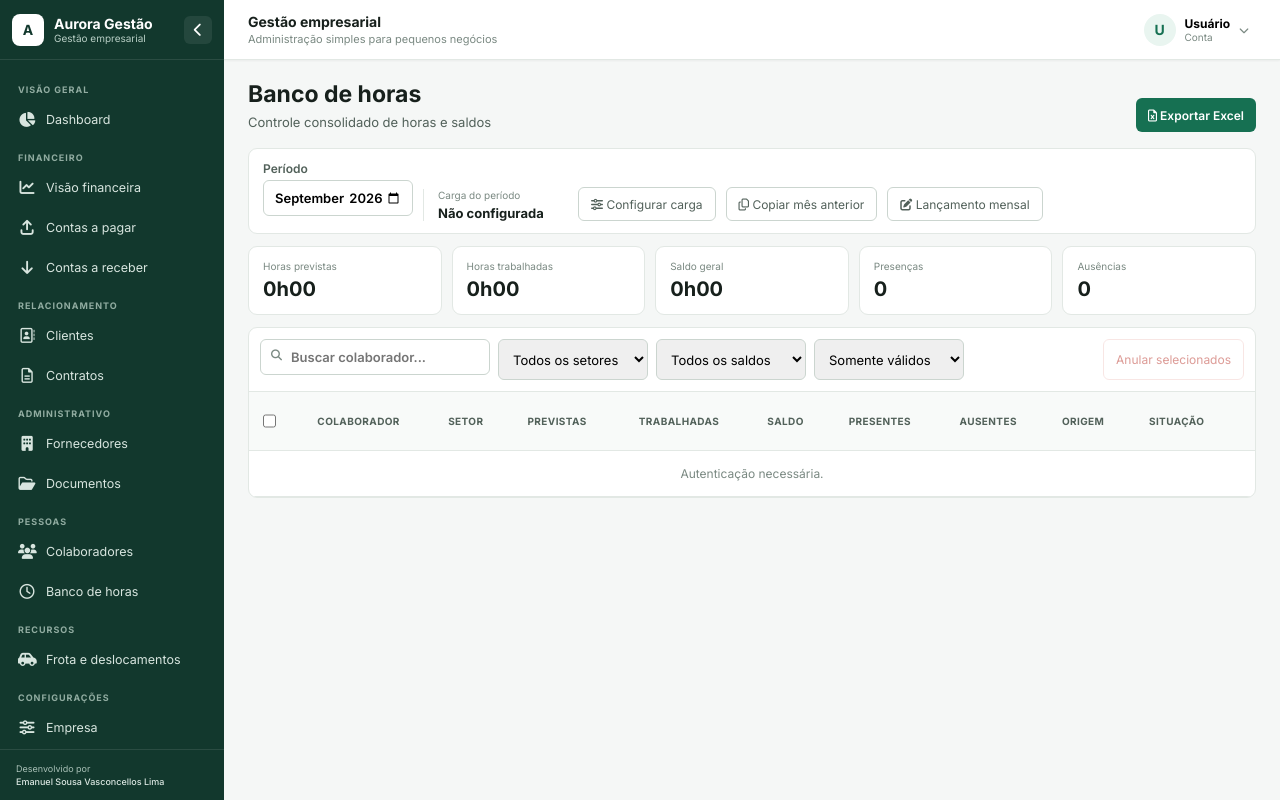
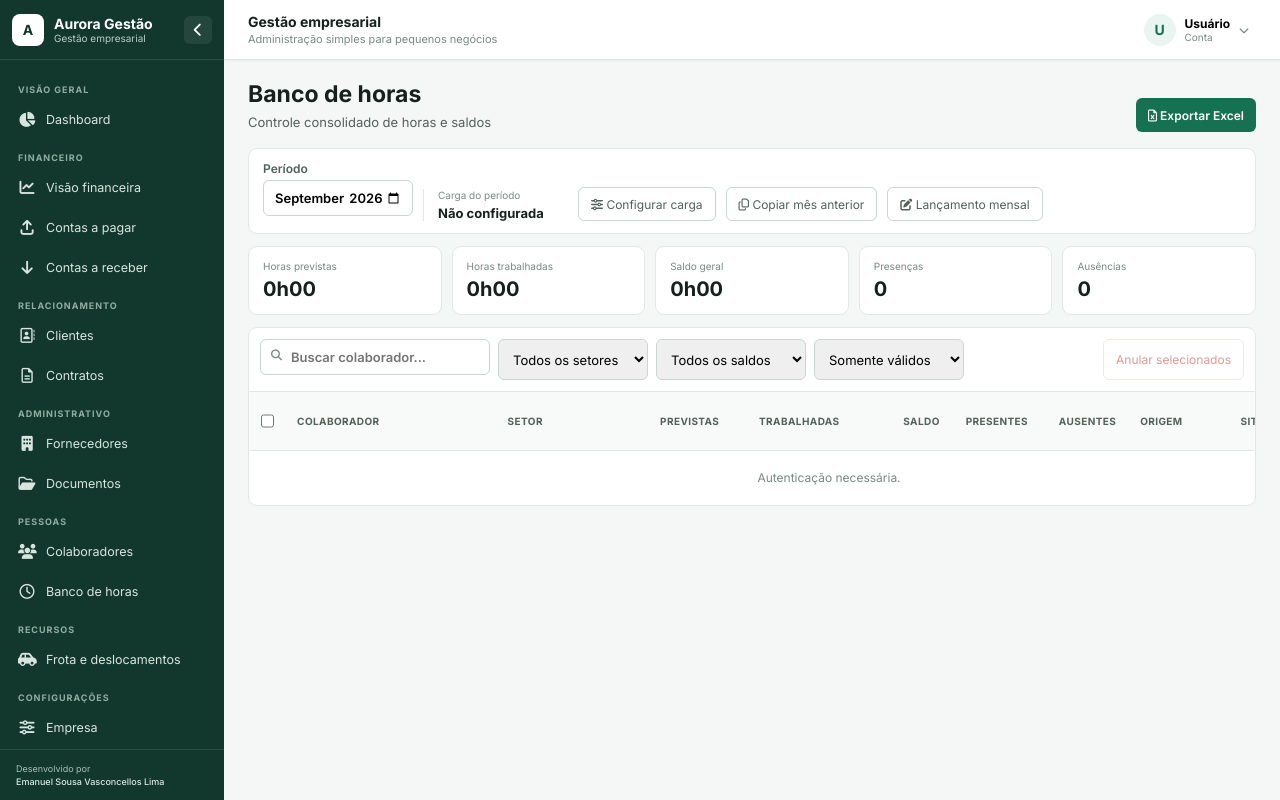
Before and after one commit to poucklack-dev/Gerenciamento-MicroEmpresa, a Flask app: template templates/banco_de_horas.html in a window 1280 px wide. Run offline with Flask 3, Linux system fonts and the light colour scheme; the template is opened without the code that fills it, so the values that code supplies are empty; some libraries are stand-ins or nearby versions.

Commit message:
Alinha tabelas do sistema

```diff
--- /dev/null
+++ b/static/css/table-polish.css
@@ -0,0 +1,141 @@
+/* Tabelas do ERP: alinhamento estável, leitura compacta e rolagem previsível. */
+.content-area table {
+  table-layout: auto;
+  border-collapse: separate !important;
+  border-spacing: 0;
+  color: var(--text);
+}
+
+.content-area thead th {
+  vertical-align: middle;
+  line-height: 1.25;
+  white-space: nowrap;
+  text-align: left;
+}
+
+.content-area tbody td,
+.content-area tfoot td {
+  vertical-align: middle;
+  line-height: 1.35;
+}
+
+.content-area tbody tr:last-child td {
+  border-bottom: 0 !important;
+}
+
+.content-area td:has(.badge),
+.content-area td:has([class*="status-"]) {
+  white-space: nowrap;
+}
+
+.content-area .table-responsive,
+.content-area .table-container,
+.content-area .table-scroll {
+  overflow-x: auto;
+  scrollbar-gutter: stable;
+}
+
+/* Fechamento mensal: cada tipo de informação recebe uma coluna fixa. */
+.table-panel .table-scroll {
+  max-width: 100%;
+}
+
+.table-panel table {
+  width: 100%;
+  min-width: 1160px !important;
+  table-layout: fixed;
+}
+
+.table-panel th,
+.table-panel td {
+  padding-inline: 12px !important;
+}
+
+.table-panel th:first-child,
+.table-panel td:first-child {
+  width: 44px;
+  padding-inline: 6px !important;
+  text-align: center;
+}
+
+.table-panel th:nth-child(2),
+.table-panel td:nth-child(2) { width: 210px; }
+.table-panel th:nth-child(3),
+.table-panel td:nth-child(3) { width: 130px; }
+.table-panel th:nth-child(4),
+.table-panel td:nth-child(4) { width: 105px; }
+.table-panel th:nth-child(5),
+.table-panel td:nth-child(5) { width: 120px; }
+.table-panel th:nth-child(6),
+.table-panel td:nth-child(6) { width: 100px; }
+.table-panel th:nth-child(7),
+.table-panel td:nth-child(7),
+.table-panel th:nth-child(8),
+.table-panel td:nth-child(8) { width: 88px; }
+.table-panel th:nth-child(9),
+.table-panel td:nth-child(9) { width: 100px; }
+.table-panel th:nth-child(10),
+.table-panel td:nth-child(10) { width: 128px; }
+.table-panel th:last-child,
+.table-panel td:last-child {
+  width: 52px;
+  padding-inline: 6px !important;
+  text-align: center;
+}
+
+.table-panel th:nth-child(n+4):nth-child(-n+8),
+.table-panel td:nth-child(n+4):nth-child(-n+8) {
+  text-align: right;
+  font-variant-numeric: tabular-nums;
+}
+
+.table-panel tbody td {
+  height: 54px;
+  white-space: nowrap;
+  overflow: hidden;
+  text-overflow: ellipsis;
+}
+
+.table-panel tbody tr:hover td {
+  background: #f7faf8 !important;
+}
+
+.table-panel .person-link {
+  display: block;
+  width: 100%;
+  min-height: 0 !important;
+  padding: 0 !important;
+  border: 0;
+  background: transparent;
+  color: inherit;
+  text-align: left;
+  cursor: pointer;
+  overflow: hidden;
+}
+
+.table-panel .person-link strong,
+.table-panel .person-link small {
+  display: block;
+  overflow: hidden;
+  text-overflow: ellipsis;
+  white-space: nowrap;
+}
+
+.detail-table {
+  min-width: 680px;
+  table-layout: fixed !important;
+}
+
+.detail-table th:nth-child(1), .detail-table td:nth-child(1) { width: 92px; }
+.detail-table th:nth-child(2), .detail-table td:nth-child(2),
+.detail-table th:nth-child(3), .detail-table td:nth-child(3) { width: 68px; text-align: center; }
+.detail-table th:nth-child(4), .detail-table td:nth-child(4),
+.detail-table th:nth-child(5), .detail-table td:nth-child(5) { width: 92px; text-align: right; }
+.detail-table th:nth-child(6), .detail-table td:nth-child(6) { width: 118px; }
+.detail-table td:last-child { white-space: normal; overflow-wrap: anywhere; }
+
+@media (max-width: 700px) {
+  .table-panel th,
+  .table-panel td { padding-inline: 9px !important; }
+  .table-panel table { min-width: 1080px !important; }
+}
--- a/templates/base.html
+++ b/templates/base.html
@@ -12,7 +12,9 @@
   <link href="https://cdn.jsdelivr.net/npm/bootstrap-icons@1.11.3/font/bootstrap-icons.min.css" rel="stylesheet">
   <script src="https://code.jquery.com/jquery-3.6.0.min.js"></script>
   <link href="https://cdn.jsdelivr.net/npm/select2@4.1.0-rc.0/dist/css/select2.min.css" rel="stylesheet">
-  <link rel="stylesheet" href="{{ url_for('static', filename='css/erp.css') }}"><style>:root{--primary:{{ empresa.cor_institucional }};--primary-hover:{{ empresa.cor_institucional }}dd}</style>
+  <link rel="stylesheet" href="{{ url_for('static', filename='css/erp.css') }}">
+  <link rel="stylesheet" href="{{ url_for('static', filename='css/table-polish.css') }}">
+  <style>:root{--primary:{{ empresa.cor_institucional }};--primary-hover:{{ empresa.cor_institucional }}dd}</style>
   {% block head %}{% endblock %}
 </head>
 <body>
```
